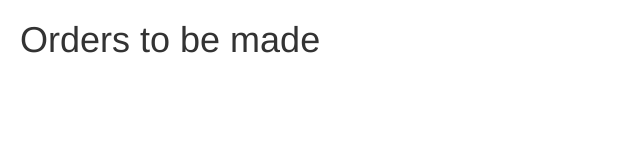
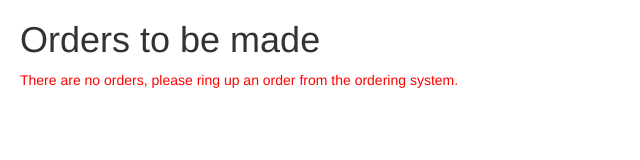
Before and after one commit to jeroldlin/CoffeeShopPOS, a website: page kitchen.html in a window 1280 px wide. Shown: the whole page, without its empty margins (0-640 px from the left). Drawn offline with nearby package versions, Linux system fonts and the light colour scheme; no server answers.

Commit message:
Update kitchen instruction

```diff
--- a/kitchen.html
+++ b/kitchen.html
@@ -28,7 +28,7 @@
 
 <body>
 	<h1>Orders to be made</h1>
-	<div class="top">
+	<div id="instruction">
 	</div>
 	<div ng-controller="MenuListController as menuList">
 		<div ng-repeat="orderedItem in menuList.orderedItems track by $index">
--- a/lib/Style.css
+++ b/lib/Style.css
@@ -97,6 +97,10 @@ h2 {
 	float:			left;
 }
 
+#instruction {
+	color:	red;
+}
+
 input[type=checkbox] {
 	/* Double-sized Checkboxes */
 	-ms-transform: scale(2); /* IE */
--- a/lib/kitchen.js
+++ b/lib/kitchen.js
@@ -6,13 +6,25 @@ angular.module('menuApp', [])
 	var menuList = this;
 	menuList.orderedItems = [];
 
+	updateInstruction();
+
 	socket.on('new order to kitchen', function(msg){
 		menuList.orderedItems.push(msg);
 		$scope.$apply();
-		alert("GOT NEW ORDER FOR " + msg.text);
+		alert("New order - " + msg.text + " | Order number: " + msg.orderNumber);
+		updateInstruction();
 	});
 
 	menuList.deleteOrder = function(index) {
 		menuList.orderedItems.splice(index, 1);
+		updateInstruction();
 	};
+
+	function updateInstruction(){
+		if(menuList.orderedItems[0] == undefined){
+			$("#instruction").html("There are no orders, please ring up an order from the ordering system.");
+		}else{
+			$("#instruction").html("");
+		}
+	}
 });
```
